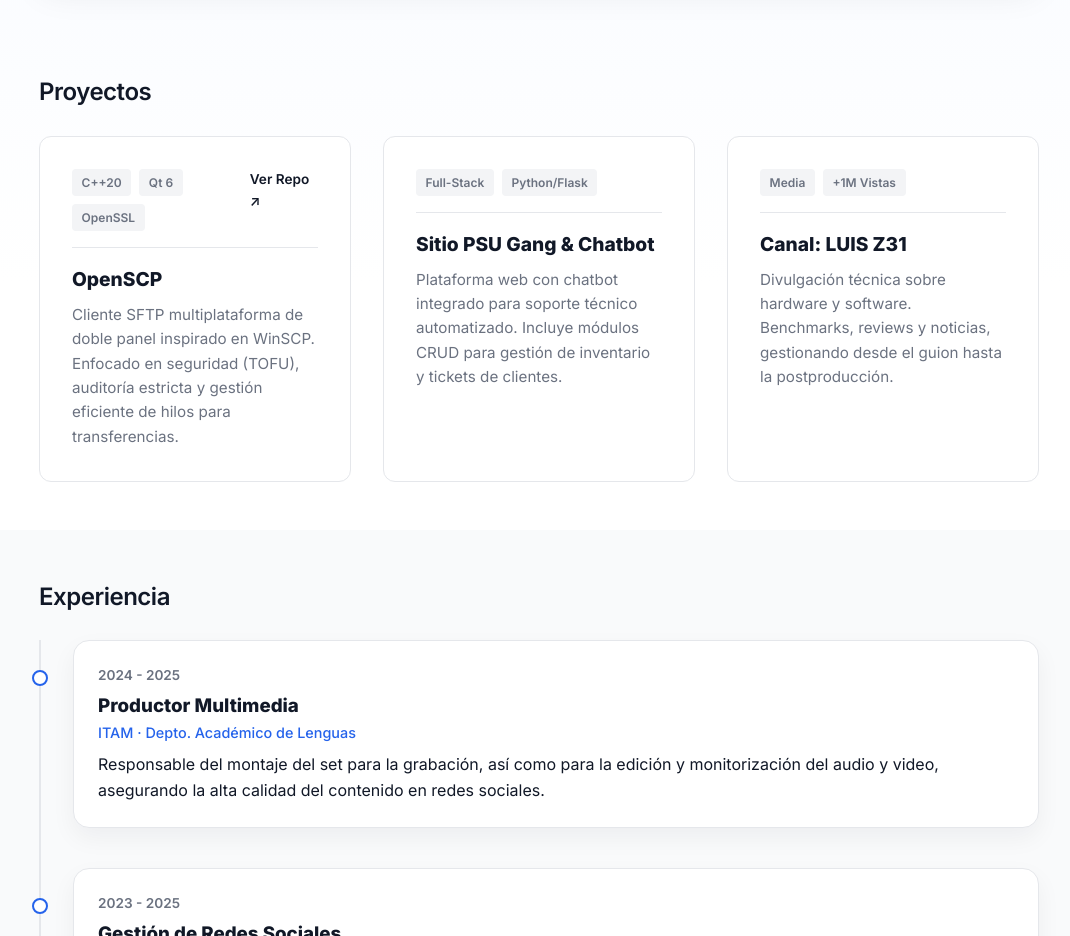
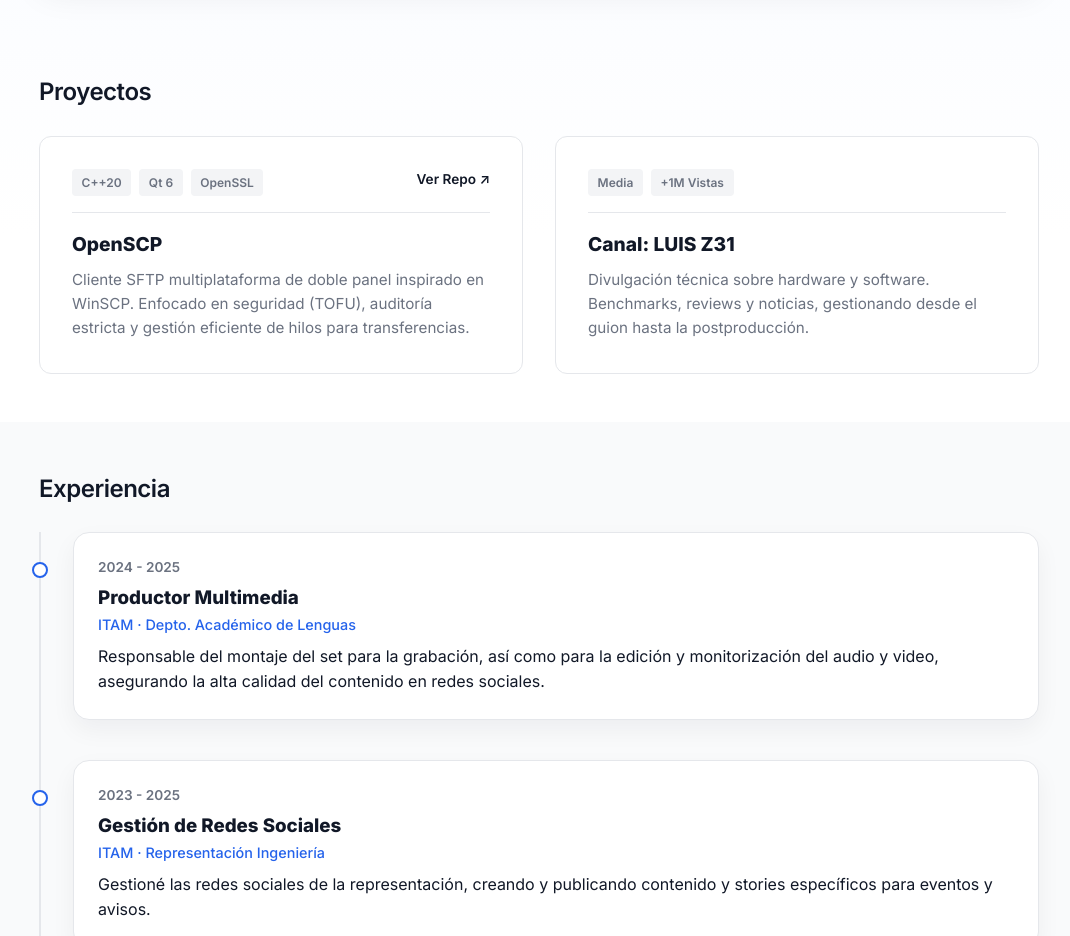
Before and after one commit to luiscuellar31/luiscuellar31.github.io, a plain HTML site: page index.html in a window 1280 px wide. Shown: the part 840-1776 px from the top of the page, without its empty margins (101-1171 px from the left). Drawn offline with Linux system fonts and the light colour scheme.

Commit message:
docs(html): se eliminó un proyecto por falta de importancia.

```diff
--- a/index.html
+++ b/index.html
@@ -64,17 +64,6 @@
                         </div>
                         <h3>OpenSCP</h3>
                         <p>Cliente SFTP multiplataforma de doble panel inspirado en WinSCP. Enfocado en seguridad (TOFU), auditoría estricta y gestión eficiente de hilos para transferencias.</p>
-                    </article>
-
-                    <article class="card">
-                        <div class="card__top">
-                            <div class="card__tags">
-                                <span class="tag">Full-Stack</span>
-                                <span class="tag">Python/Flask</span>
-                            </div>
-                        </div>
-                        <h3>Sitio PSU Gang & Chatbot</h3>
-                        <p>Plataforma web con chatbot integrado para soporte técnico automatizado. Incluye módulos CRUD para gestión de inventario y tickets de clientes.</p>
                     </article>
 
                     <article class="card">
```
